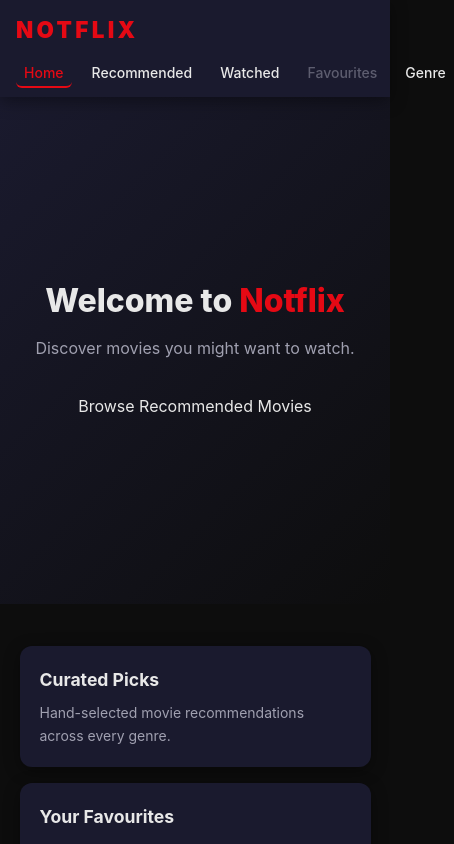
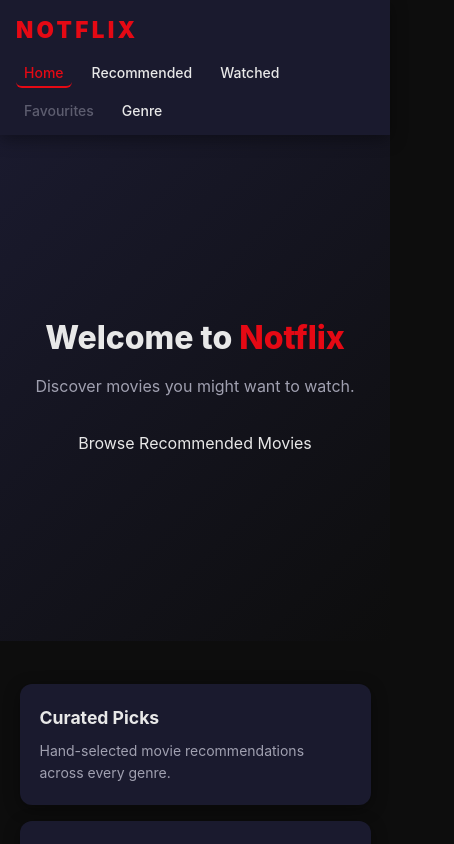
Before and after one commit to eliseomarinezuni/csci3230u-group-project, a React (Vite) app in the folder react-app/: page / in a window 390 px wide. Shown: the top 844 px of the page, 454 px wide, since content can reach past the window. Built offline with nearby package versions, Linux system fonts and the light colour scheme.

Commit message:
Fixed header/footer not spanning width on mobile viewport, fixes #19

```diff
--- a/react-app/src/styles/Recommendedstyles.css
+++ b/react-app/src/styles/Recommendedstyles.css
@@ -32,6 +32,7 @@
 html {
     font-size: 100%;
     scroll-behavior: smooth;
+    width: 100%;
 }
 
 body {
@@ -43,6 +44,9 @@ body {
     min-height: 100vh;
     display: flex;
     flex-direction: column;
+    margin: 0;
+    width: 100%;
+    min-width: 0;
 }
 
 img {
@@ -69,10 +73,13 @@ ul {
     position: sticky;
     top: 0;
     z-index: 100;
+    width: 100%;
 }
 
 .header-inner {
     max-width: var(--max-width);
+    width: 100%;
+    min-width: 0;
     margin: 0 auto;
     padding: clamp(0.75rem, 1.5vw, 1.25rem) clamp(1rem, 3vw, 2rem);
     display: flex;
@@ -102,8 +109,10 @@ ul {
 
 .nav-list {
     display: flex;
+    flex-wrap: wrap;
     gap: clamp(0.75rem, 2vw, 1.75rem);
     align-items: center;
+    max-width: 100%;
 }
 
 .nav-link {
@@ -250,14 +259,14 @@ main {
 /*MOVIE CARDS*/
 .movie-card {
     background-color: var(--surface-color);
+    border-radius: var(--border-radius);
+    overflow: hidden;
+    box-shadow: var(--shadow);
+    transition: transform 0.3s, box-shadow 0.3s;
+}
 
-    border-radius: var(--border-radius);
-
-    overflow: hidden;
-
-    box-shadow: var(--shadow);
-
-    transition: transform 0.3s, box-shadow 0.3s;
+.movie-card__title, .movie-card__genres, .movie-card__rating {
+    padding: 1rem;
 }
 
 .movie-card:hover {
@@ -269,9 +278,7 @@ main {
 .movie-card img {
     width: 100%;
     height: 25rem;
-
     object-fit: cover;
-
     display: block;
 }
 
@@ -306,6 +313,7 @@ main {
     font-size: clamp(0.8rem, 0.85vw + 0.15rem, 0.9rem);
     color: var(--text-muted);
     margin-top: auto;
+    width: 100%;
 }
 
 .site-footer p + p {
@@ -322,4 +330,8 @@ main {
         flex-direction: column;
         align-items: flex-start;
     }
+
+    .nav-list {
+        width: 100%;
+    }
 }
--- a/react-app/src/styles/root.css
+++ b/react-app/src/styles/root.css
@@ -2,6 +2,8 @@
   display: flex;
   flex-direction: column;
   flex: 1;
+  width: 100%;
+  min-width: 0;
 }
 
 .movie-grid {
```
